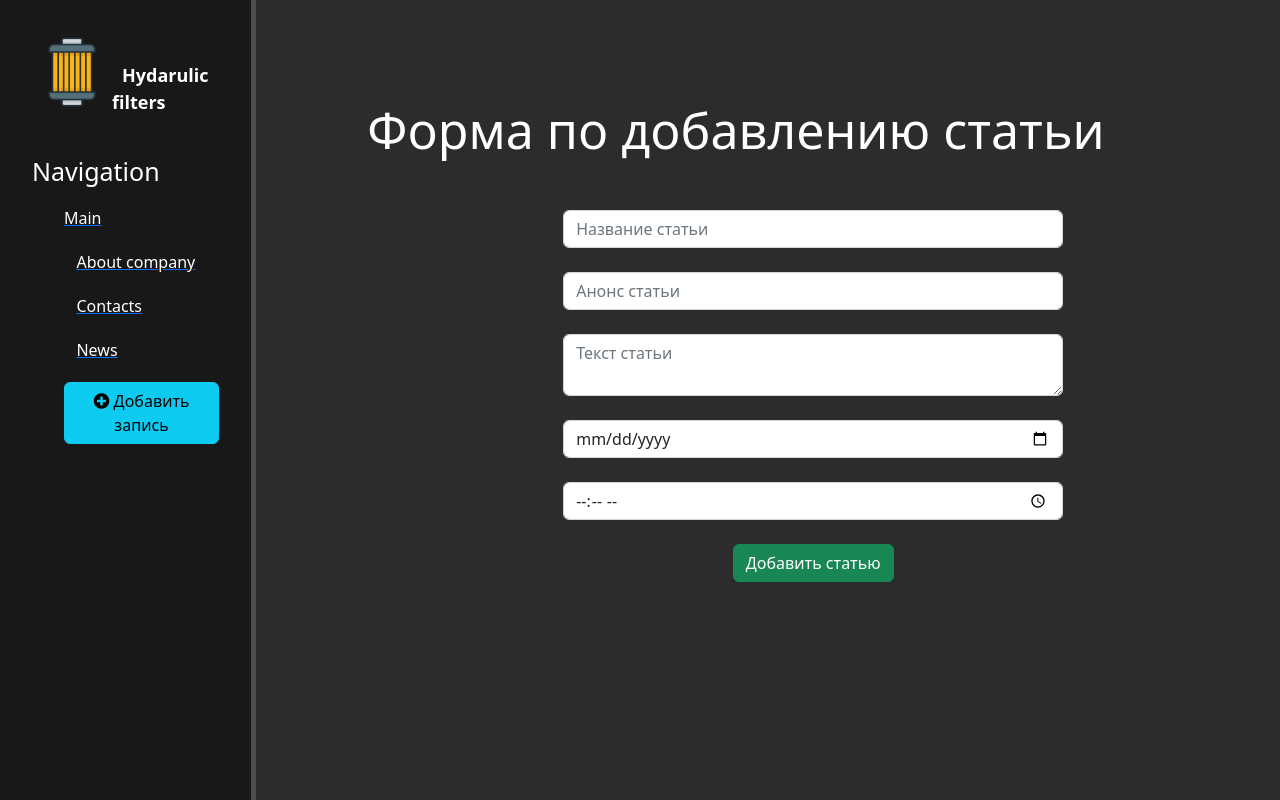
After one commit to Dmitry-pytho/webapp, a Django app: page /news/create in a window 1280 px wide. The commit adds this page. Run offline with Django 4.2, Linux system fonts and the light colour scheme; some libraries are stand-ins or nearby versions.

Commit message:
добавлена форма для добавления статей

```diff
--- a/itproger/main/static/main/css/main.css
+++ b/itproger/main/static/main/css/main.css
@@ -58,3 +58,17 @@ main .features {
 
 main .features h1 {font-size: 50px;}
 main .features p {max-width: 400px; margin: 20px auto}
+
+.alert-warning {
+    float: left;
+    clear: both;
+    width: 400px;
+    margin: 20px 34%;
+    text-align: left;
+}
+
+form {
+    margin-left: 32%;
+    width: 500px;
+    margin-top: 50px;
+}
--- a/itproger/main/templates/main/layout.html
+++ b/itproger/main/templates/main/layout.html
@@ -24,6 +24,7 @@
             <a href="{% url 'about' %}"><li><i class="fa-solid fa-address-card"></i>About company</li></a>
             <a href="{% url 'contacts' %}"><li><i class="fa-solid fa-address-card"></i>Contacts</li></a>
             <a href="{% url 'news_home' %}"><li><i class="fa-solid fa-address-card"></i>News</li></a>
+            <a href="{% url 'create' %}"><li><button class="btn btn-info"><i class="fas fa-plus-circle"></i>  Добавить запись</button></li></a>
         </ul>
     </aside>
     <main>
--- a/itproger/news/models.py
+++ b/itproger/news/models.py
@@ -1,8 +1,13 @@
 from django.db import models
+
 
 # Create your models here.
 
 class Articles(models.Model):
+    class Meta:
+        verbose_name = 'Новость'
+        verbose_name_plural = 'Новости'
+
     title = models.CharField('Название', max_length=50)
     anons = models.CharField('Анонс', max_length=250)
     full_text = models.TextField('Статья')
--- /dev/null
+++ b/itproger/news/templates/news/create.html
@@ -0,0 +1,17 @@
+{% extends 'main/layout.html' %}
+
+{% block title %}Форма по добавлению статьи{% endblock %}
+
+{% block content %}
+<div class="features">
+<h1>Форма по добавлению статьи</h1>
+<form method="post">
+    <input type="text" placeholder="Название статьи" class="form-control"><br>
+    <input type="text" placeholder="Анонс статьи" class="form-control"><br>
+    <textarea class="form-control" placeholder="Текст статьи"></textarea><br>
+    <input type="date" class="form-control"><br>
+    <input type="time" class="form-control"><br>
+    <button class="btn btn-success" type="submit">Добавить статью</button>
+</form>
+</div>
+{% endblock %}
--- a/itproger/news/urls.py
+++ b/itproger/news/urls.py
@@ -2,5 +2,6 @@ from django.urls import path
 from . import views
 
 urlpatterns = [
-    path('', views.news_home, name='news_home')
+    path('', views.news_home, name='news_home'),
+    path('create', views.create, name='create')
 ]
--- a/itproger/news/views.py
+++ b/itproger/news/views.py
@@ -1,7 +1,12 @@
 from django.shortcuts import render
+
+from .models import Articles
 
 # Create your views here.
 
 def news_home(request):
-    # return render(request, 'main/about.html')
-    return render(request, 'news/news_home.html')
+    news = Articles.objects.all()
+    return render(request, 'news/news_home.html', {"news": news})
+
+def create(request):
+    return render(request, 'news/create.html')
```
Also changed, not shown: itproger/news/templates/news/news_home.html (+16 -5 lines), itproger/db.sqlite3.
